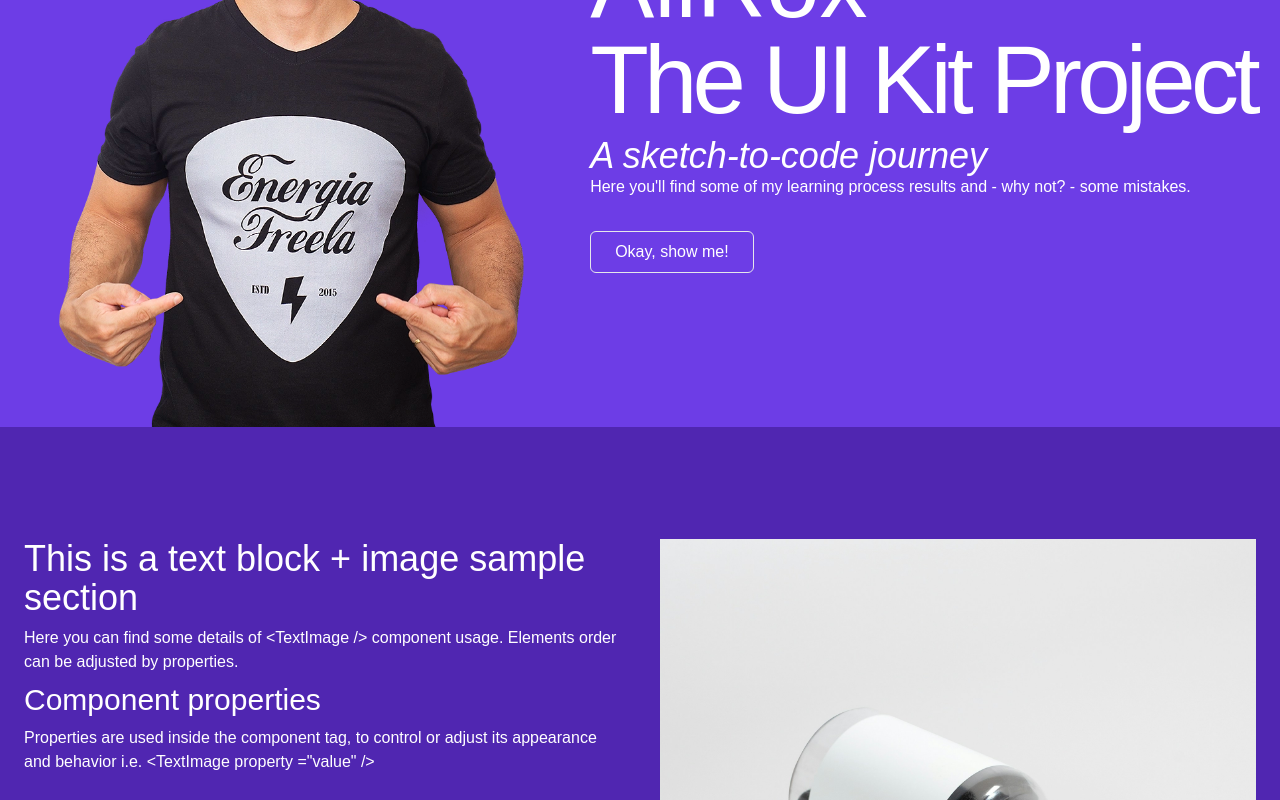
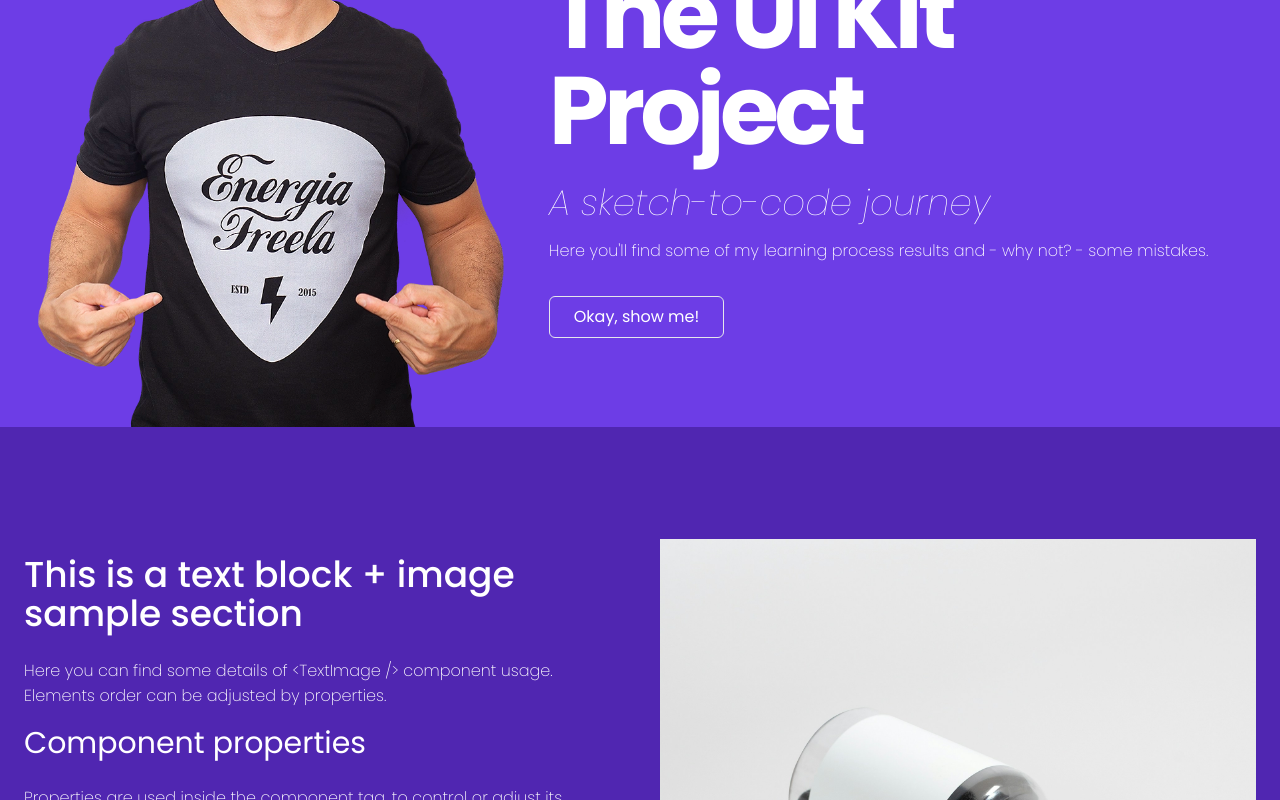
Before and after one commit to allrox/allrox-ui-kit, a Next.js app: page / in a window 1280 px wide. Shown: the part 360-1160 px from the top of the page. Built offline with nearby package versions, Linux system fonts and the light colour scheme.

Commit message:
Inclusão de classes e ajustes nas tags de título

```diff
--- a/src/app/globals.css
+++ b/src/app/globals.css
@@ -1,20 +1,36 @@
+@import url('https://fonts.googleapis.com/css2?family=Open+Sans:ital,wdth,wght@0,75..100,300..800;1,75..100,300..800&family=Poppins:ital,wght@0,100;0,200;0,300;0,400;0,500;0,600;0,700;0,800;0,900;1,100;1,200;1,300;1,400;1,500;1,600;1,700;1,800;1,900&display=swap');
 @tailwind base;
 @tailwind components;
 @tailwind utilities;
 
 body {
-  font-family: Arial, Helvetica, sans-serif;
+  font-family: "Poppins", sans-serif;
   color: #fff;
   @apply bg-primary-600;
 }
 
-h1 { @apply text-5xl font-medium; }
-h2 { @apply text-4xl font-medium; }
-h3 { @apply text-3xl font-medium; }
-h4 { @apply text-2xl font-medium; }
-h5 { @apply text-xl font-medium; }
-h6 { @apply text-lg font-medium; }
+h1 { @apply my-4 text-5xl; font-weight: 700; }
+h2 { @apply my-4 text-4xl; font-weight: 500;}
+h3 { @apply my-4 text-3xl; font-weight: 400;}
+h4 { @apply my-2 text-2xl; font-weight: 400;}
+h5 { @apply my-2 text-xl; font-weight: 300;}
+h6 { @apply my-2 text-lg; font-weight: 300;}
 
-p { @apply text-base my-2; }
+p {
+  @apply text-base mt-6;
+  font-weight: 200;
+  line-height: 160%;
+}
+
 .bold { font-weight: bold; }
 .italic { font-style: italic; }
+
+.property {
+  font-size: 12px;
+  font-weight: 600;
+  color: #602ED3;
+  background-color: #fff;
+  border: solid 1px #fff;
+  border-radius: 4px;
+  padding: 0px 2px
+}
```
